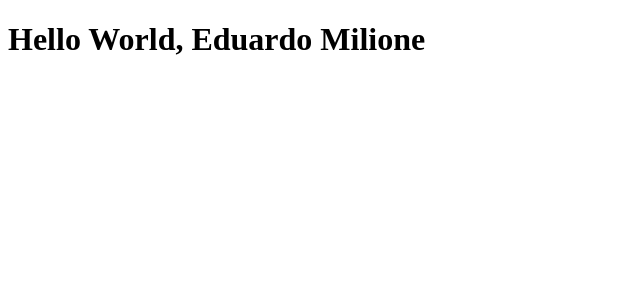
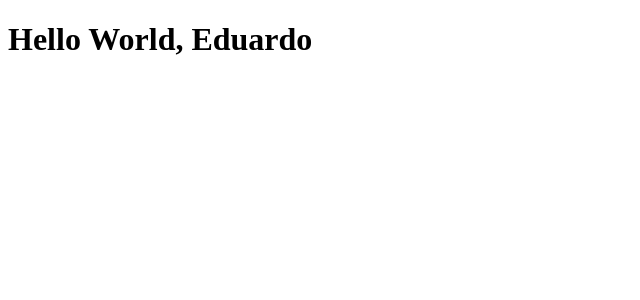
Before and after one commit to EduardoMilione2005/lab-frontend, a JavaScript app in the folder 03-estrutura/: page / in a window 1280 px wide. Shown: the top 300 px of the page, without its empty margins (0-640 px from the left). Built offline with nearby package versions, Linux system fonts and the light colour scheme; the HTML template or start-up script is replaced by a standard one.

Commit message:
Trabalho 01

```diff
--- a/03-estrutura/src/App.js
+++ b/03-estrutura/src/App.js
@@ -1,4 +1,4 @@
 export default function App() {
-  return <h1>Hello World, Eduardo Milione</h1>
+  return <h1>Hello World, Eduardo</h1>
 
 }
```
